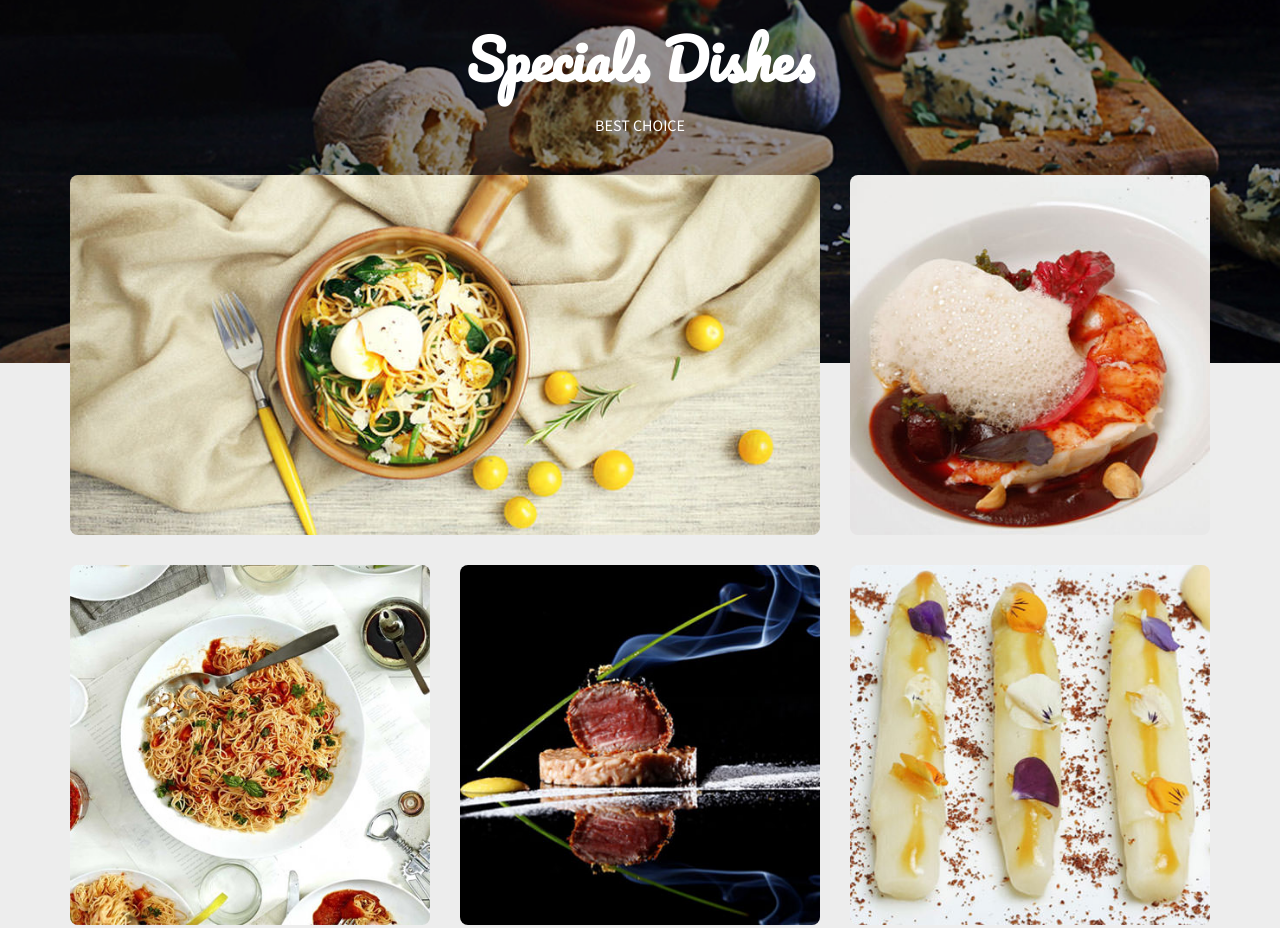
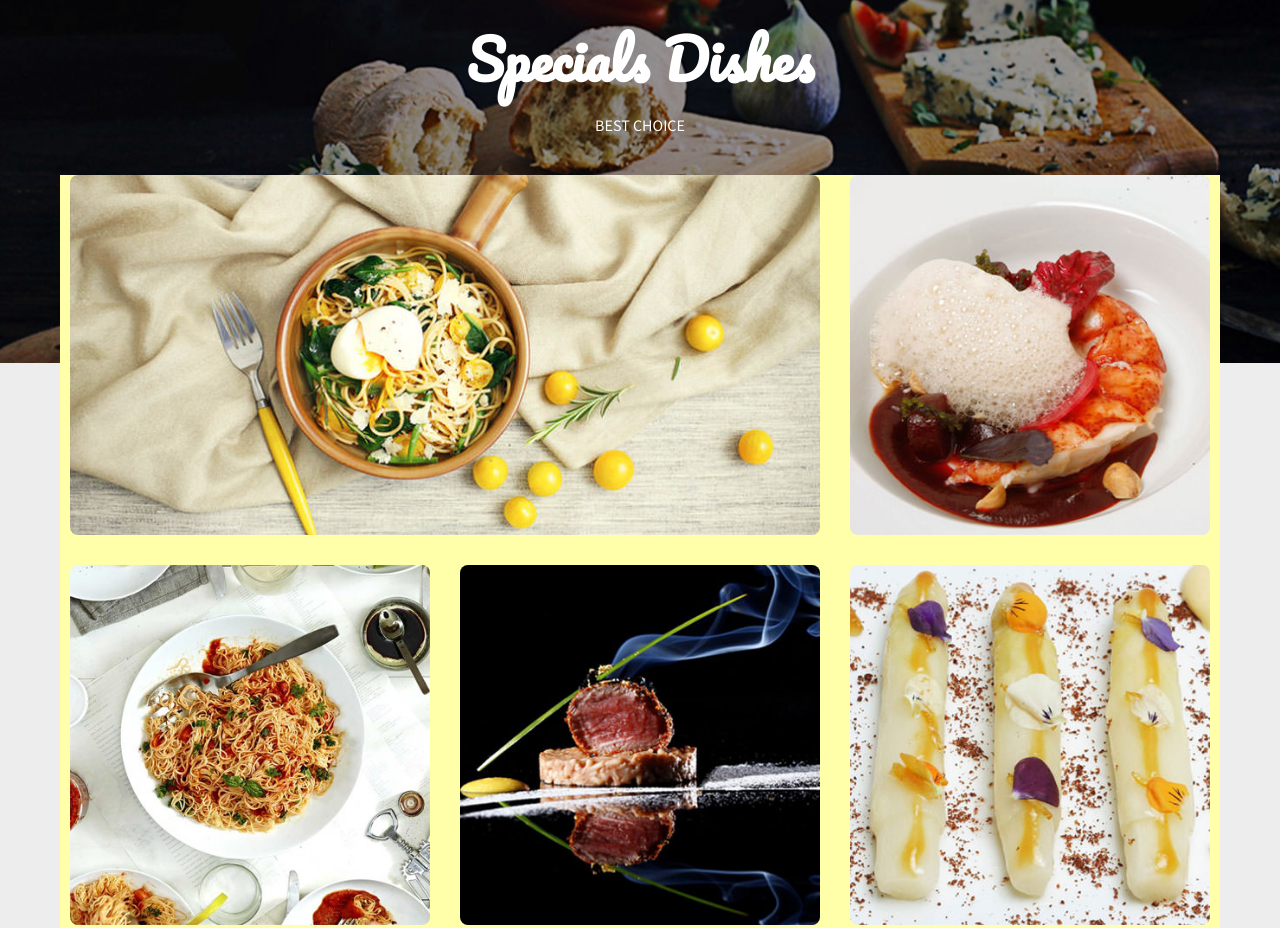
Before and after one commit to ajw1079/kuliner_2022, a plain HTML site: page index.html in a window 1280 px wide. Shown: the part 1287-2215 px from the top of the page. Drawn offline with Linux system fonts and the light colour scheme.

Commit message:
second commit

```diff
--- a/css/style.css
+++ b/css/style.css
@@ -187,7 +187,7 @@ a{text-decoration: none;}
     margin: 0 auto;
     padding: 0 10px;
     font-size: 0;
-    /* background: #ffa; */
+    background: #ffa;
 }
 #special #main_cont .cont_part .wrap .outer{
     display: inline-block;
```
